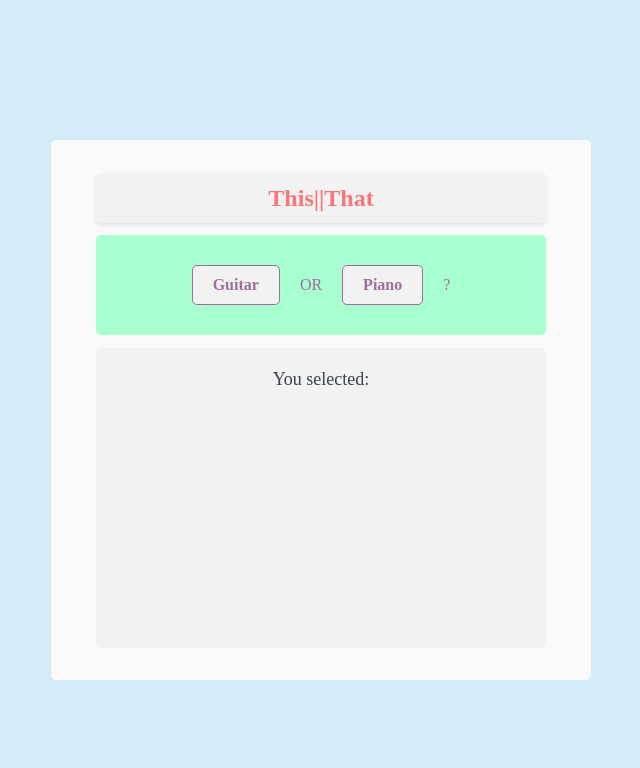
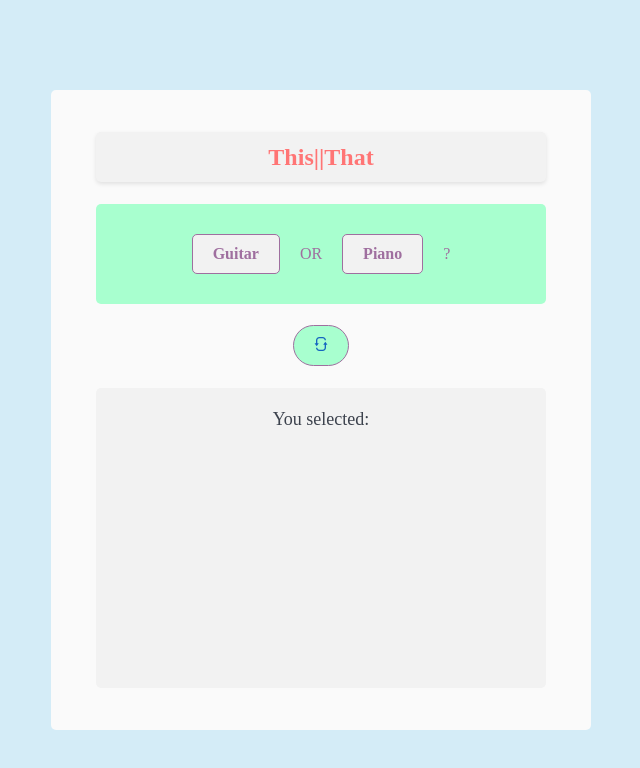
Before and after one commit to ulrichmabou/thisorthat-app-vite, a React (Vite) app: page / in a window 1280 px wide. Shown: the top 768 px of the page, without its empty margins (319-959 px from the left). Built offline with nearby package versions, Linux system fonts and the light colour scheme; a web font is replaced by a local one.

Commit message:
added refresh button - todo - hook button

```diff
--- a/package.json
+++ b/package.json
@@ -10,7 +10,8 @@
   },
   "dependencies": {
     "react": "^18.2.0",
-    "react-dom": "^18.2.0"
+    "react-dom": "^18.2.0",
+    "react-icons": "^4.8.0"
   },
   "devDependencies": {
     "@types/react": "^18.0.28",
--- a/src/App.css
+++ b/src/App.css
@@ -22,7 +22,7 @@ body {
   background-color: #fafafa;
   width: 500px;
   max-width: 800px;
-  height: 500px;
+  height: 600px;
   border-radius: 5px;
   padding: 20px;
 }
@@ -73,6 +73,29 @@ body {
   color: #a8ffcf;
 }
 
+.refresh {
+  display: flex;
+}
+
+.refresh-btn {
+  border: 1px solid #9f6f9f;
+  background-color: #a8ffcf;
+  border-radius: 50px;
+}
+
+/* .refresh-btn:hover {
+  background-color: #ff7575;
+  border: 1px solid #d35c31;
+} */
+
+.refresh-btn:focus {
+  outline: none;
+}
+
+.refresh-btn:active {
+  box-shadow: inset 5px 5px 10px -3px rgba(0, 0, 0, 0.7);
+}
+
 .prompt-text {
   margin: 0 10px;
   font-size: 16px;
--- a/src/App.jsx
+++ b/src/App.jsx
@@ -2,6 +2,7 @@ import { useState } from 'react'
 import Header from './components/Header'
 import Prompt from './components/Prompt'
 import Feedback from './components/Feedback'
+import { FcRefresh } from "react-icons/fc";
 import data from './Data'
 import './App.css'
 
@@ -15,6 +16,13 @@ function App() {
 
   function handleButtonClick(buttonText) {
     setSelected(buttonText);
+    const randomNumber = Math.floor(Math.random() * data.length);
+    setOptionAText(data[randomNumber].optionA);
+  }
+
+  function refreshPrompt() {
+    // TODO - hook refresh button
+    console.log("clicked!")
   }
 
   return (
@@ -26,6 +34,11 @@ function App() {
         selection={selected}
         onButtonClick={handleButtonClick}
       />
+      <div className="refresh">
+        <button className="refresh-btn" onClick={refreshPrompt}>
+          <FcRefresh />
+        </button>
+      </div>
       <Feedback
         optionAText={optionAText}
         optionBText={optionBText}
```
Also changed, not shown: src/components/Prompt.jsx (line endings or trailing spaces), 1 other file (tests, documents, lock files or other folders).
